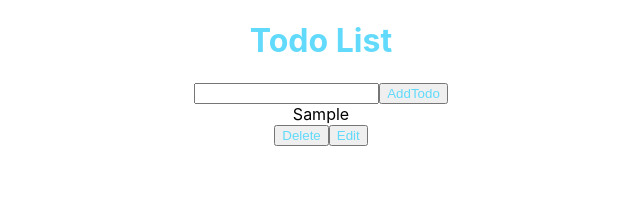
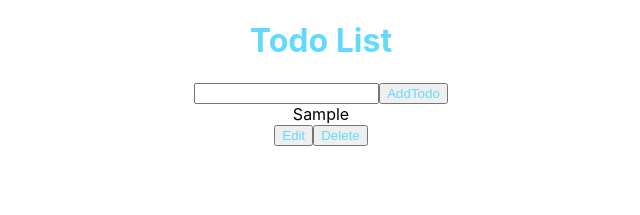
Before and after one commit to Titanx123/todo, a React (Create React App) app: page / in a window 1280 px wide. Both pictures are taken after typing "Sample" into the empty fields and a click on the button "AddTodo". Shown: the top 215 px of the page, without its empty margins (319-959 px from the left). Built offline with nearby package versions, Linux system fonts and the light colour scheme.

Commit message:
changes3

```diff
--- a/src/App.js
+++ b/src/App.js
@@ -57,10 +57,10 @@ function App() {
           value={editingText}
           />)
            : (<div>{todo.text}</div>)}
-          <button onClick={()=>deleteTodo(todo.id)} className="buttonDelete">Delete</button>
           {todoEditing === todo.id ? (          <button onClick={()=> editTodo(todo.id)} className="buttonEdit">Submit Edit</button>
 ) : (          <button onClick={()=> settodoEditing(todo.id)} className="editmain">Edit</button>
 )}
+<button onClick={()=>deleteTodo(todo.id)} className="buttonDelete">Delete</button>
           </div>)}
     </div>
   );
```
